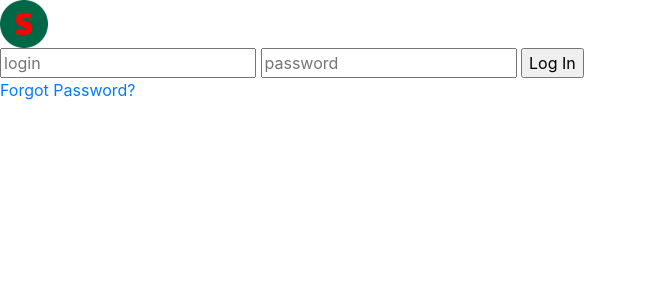
After one commit to harshakurra123/Smile-Maker, a Django app: page /login/ in a window 1280 px wide. The commit adds this page. Shown: the top 300 px of the page, without its empty margins (0-647 px from the left). Run offline with Django 3.2, Linux system fonts and the light colour scheme; some libraries are stand-ins or nearby versions.

Commit message:
add routes, views to login page

```diff
--- a/smilemakerapp/urls.py
+++ b/smilemakerapp/urls.py
@@ -7,5 +7,6 @@ urlpatterns = [
     path('jokelist/', views.jokelist, name='jokelist'),
     path('reverse/', views.reverse, name='reverse'),
     path('joke/', views.JokeList.as_view()),
+    path('login/', views.login, name='login'),
 
 ]
--- a/smilemakerapp/views.py
+++ b/smilemakerapp/views.py
@@ -31,6 +31,11 @@ def jokelist(request):
     final_result = {}
     final_result["data"] = context
     return render(request, 'jokelist.html', final_result)
+
+def login(request):
+    finaldict = {}
+    return render(request, 'login.html', finaldict)
+
 
 def likepost(request):
     joke_id = request.data.get("joke_id")
--- a/templates/index.html
+++ b/templates/index.html
@@ -27,7 +27,7 @@
                     <a class="nav-link disabled" href="#">about</a>
                 </li>
                 <li class="nav-item" style="position:absolute; left:90%; color: white;">
-                    <form action='admin' method='GET'>
+                    <form action='login' method='GET'>
                         <button class="btn btn-primary" type='submit'> login</button>
                     </form>
                 </li>
--- /dev/null
+++ b/templates/login.html
@@ -0,0 +1,39 @@
+
+<!DOCTYPE html>
+<html lang="en">
+<head>
+
+
+
+
+<link href="//maxcdn.bootstrapcdn.com/bootstrap/4.0.0/css/bootstrap.min.css" rel="stylesheet" id="bootstrap-css">
+<script src="//maxcdn.bootstrapcdn.com/bootstrap/4.0.0/js/bootstrap.min.js"></script>
+<script src="//cdnjs.cloudflare.com/ajax/libs/jquery/3.2.1/jquery.min.js"></script>
+</head>
+<!------ Include the above in your HEAD tag ---------->
+<body>
+<div class="wrapper fadeInDown">
+  <div id="formContent">
+    <!-- Tabs Titles -->
+
+    <!-- Icon -->
+    <div class="fadeIn first">
+      <img src="https://raw.githubusercontent.com/harshakurra123/Smile-Maker/main/images/favicon.ico" id="icon" alt="User Icon" />
+    </div>
+
+    <!-- Login Form -->
+    <form>
+      <input type="text" id="login" class="fadeIn second" name="login" placeholder="login">
+      <input type="text" id="password" class="fadeIn third" name="login" placeholder="password">
+      <input type="submit" class="fadeIn fourth" value="Log In">
+    </form>
+
+    <!-- Remind Passowrd -->
+    <div id="formFooter">
+      <a class="underlineHover" href="#">Forgot Password?</a>
+    </div>
+
+  </div>
+</div>
+</body>
+</html>
```
Also changed, not shown: templates/favicon-16x16.png (deleted).
